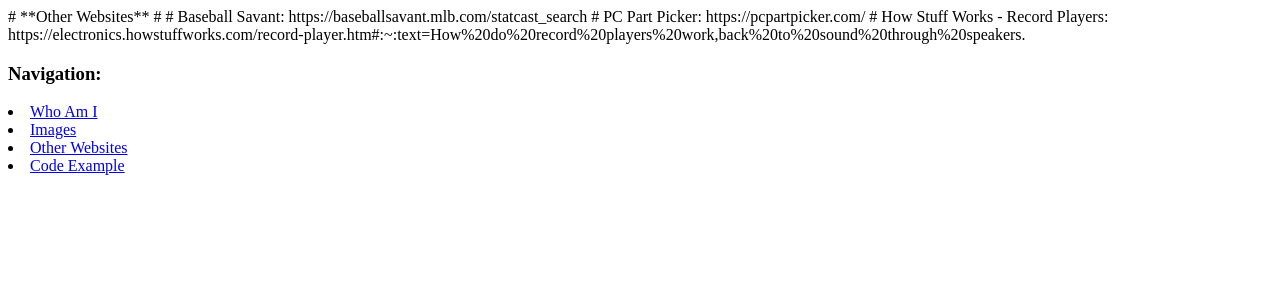
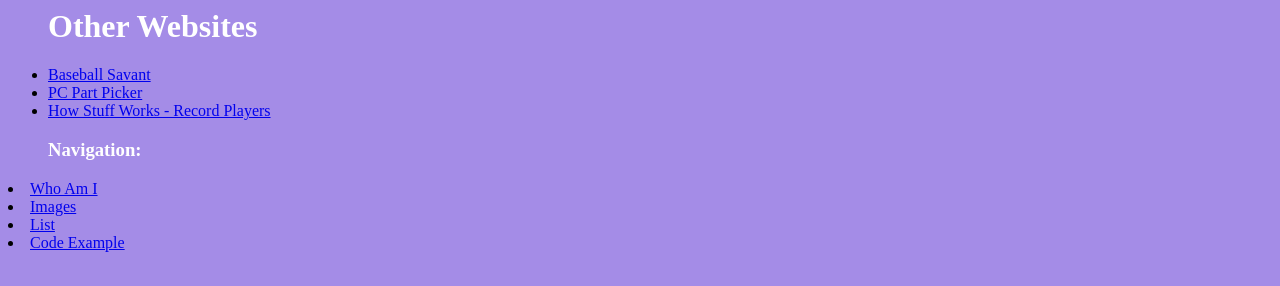
Before and after one commit to LPCardinals/Final1000, a plain HTML site: page OtherWebsites.html in a window 1280 px wide. Drawn offline with Linux system fonts and the light colour scheme.

Commit message:
Polished

```diff
--- a/OtherWebsites.html
+++ b/OtherWebsites.html
@@ -2,22 +2,43 @@
 
 <html>
 
-# **Other Websites**
-#
-#
-Baseball Savant: https://baseballsavant.mlb.com/statcast_search
-#
-PC Part Picker: https://pcpartpicker.com/
-#
-How Stuff Works - Record Players: https://electronics.howstuffworks.com/record-player.htm#:~:text=How%20do%20record%20players%20work,back%20to%20sound%20through%20speakers.
+<body>
+
+<style>
+    body {
+      background-color: rgb(164, 140, 231);
+    }
+
+    h1 {
+      color: rgb(255, 255, 255);
+      margin-left: 40px;
+    }
+
+    h3 {
+      color: rgb(255, 255, 255);
+      margin-left: 40px;
+    }
+    </style>
+
+ <h1><head><strong>Other Websites</strong></head></h1>
+
+<ul>
+    <li><a href="https://baseballsavant.mlb.com/statcast_search">Baseball Savant</a></li>
+
+    <li><a href="https://pcpartpicker.com/">PC Part Picker</a></li>
+
+    <li><a href="https://electronics.howstuffworks.com/record-player.htm#:~:text=How%20do%20record%20players%20work,back%20to%20sound%20through%20speakers">How Stuff Works - Record Players</a></li>
+</ul>
 
 <h3>Navigation:</h3>
 
 <ul></ul>
     <li><a href="WhoAmI.html">Who Am I</a></li>
     <li><a href="Images.html">Images</a></li>
-    <li><a href="OtherWebsites.html">Other Websites</a></li>
+    <li><a href="List.html">List</a></li>
     <li><a href="CodeExample.html">Code Example</a></li>
 </ul>
 
+</body>
+
 </html>
```
Also changed, not shown: CodeExample.html (+36 -11 lines), Images.html (+22 -8 lines), List.html (+11 -3 lines), WhoAmI.html (+17 -5 lines), 1 other file.
